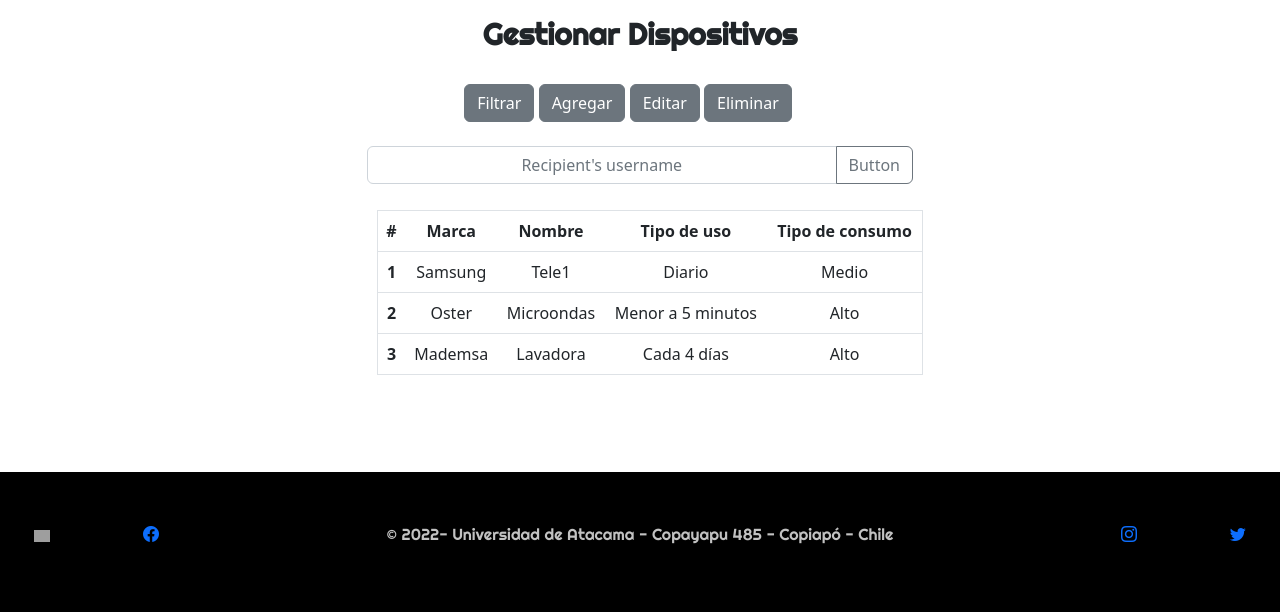
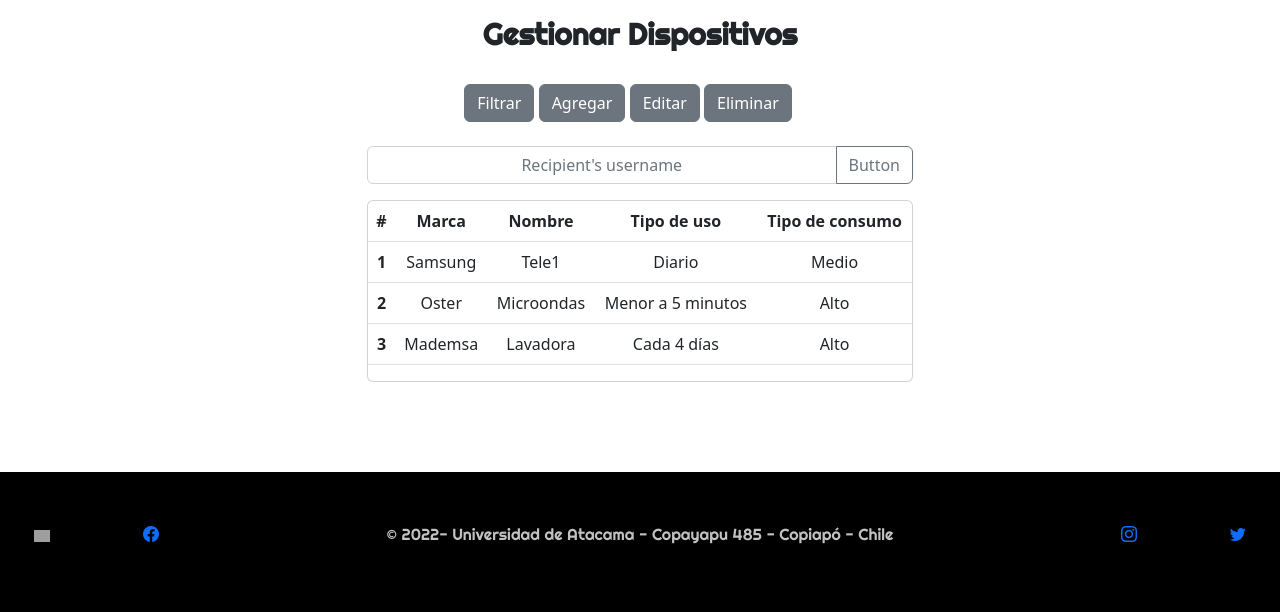
Before and after one commit to Joselo333/smarthome, a PHP site: page /gestion_dispositivo.php in a window 1280 px wide. Shown: the part 188-800 px from the top of the page. Run offline with PHP 8.4, Linux system fonts and the light colour scheme; grey boxes are pictures that could not be loaded.

Commit message:
Update gestion_dispositivo.php

```diff
--- a/vistas/gui/gestion_dispositivo.php
+++ b/vistas/gui/gestion_dispositivo.php
@@ -33,9 +33,11 @@
   </div>
   <!-- Tabla de dispositivos -->
   <div class="row">
+
     <div class="col-md-3"></div>
     <div class="col-md-6 mb-3">
-      <table class="table w-100 text-center border caja-graficos">
+        <div class="card">
+        <table class="table text-center">
           <thead>
             <tr>
               <th scope="col">#</th>
@@ -71,6 +73,8 @@
         </table>
       </div>
     </div>
+
+  </div>
 </div>
 
 <?php require('../layout/footer.php') ?>
```
Lines whose indentation alone changed are shown as unchanged.
